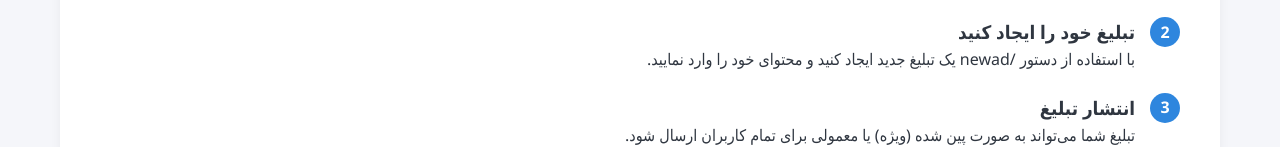
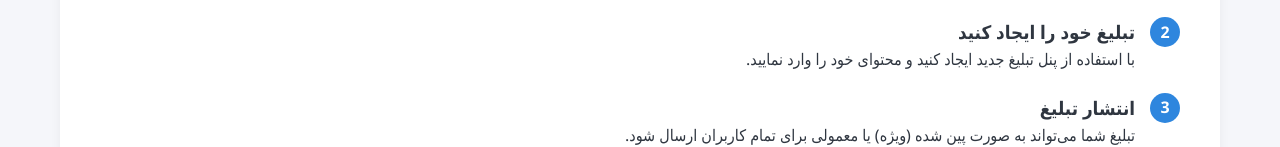
Before and after one commit to lil-MoS/freeads, a plain HTML site: page index.html in a window 1280 px wide. Shown: the part 817-964 px from the top of the page. Drawn offline with Linux system fonts and the light colour scheme.

Commit message:
Update index.html

```diff
--- a/index.html
+++ b/index.html
@@ -233,7 +233,7 @@
                     <div class="step-number">2</div>
                     <div>
                         <h3>تبلیغ خود را ایجاد کنید</h3>
-                        <p>با استفاده از دستور /newad یک تبلیغ جدید ایجاد کنید و محتوای خود را وارد نمایید.</p>
+                        <p>با استفاده از پنل تبلیغ جدید ایجاد کنید و محتوای خود را وارد نمایید.</p>
                     </div>
                 </div>
 
```
